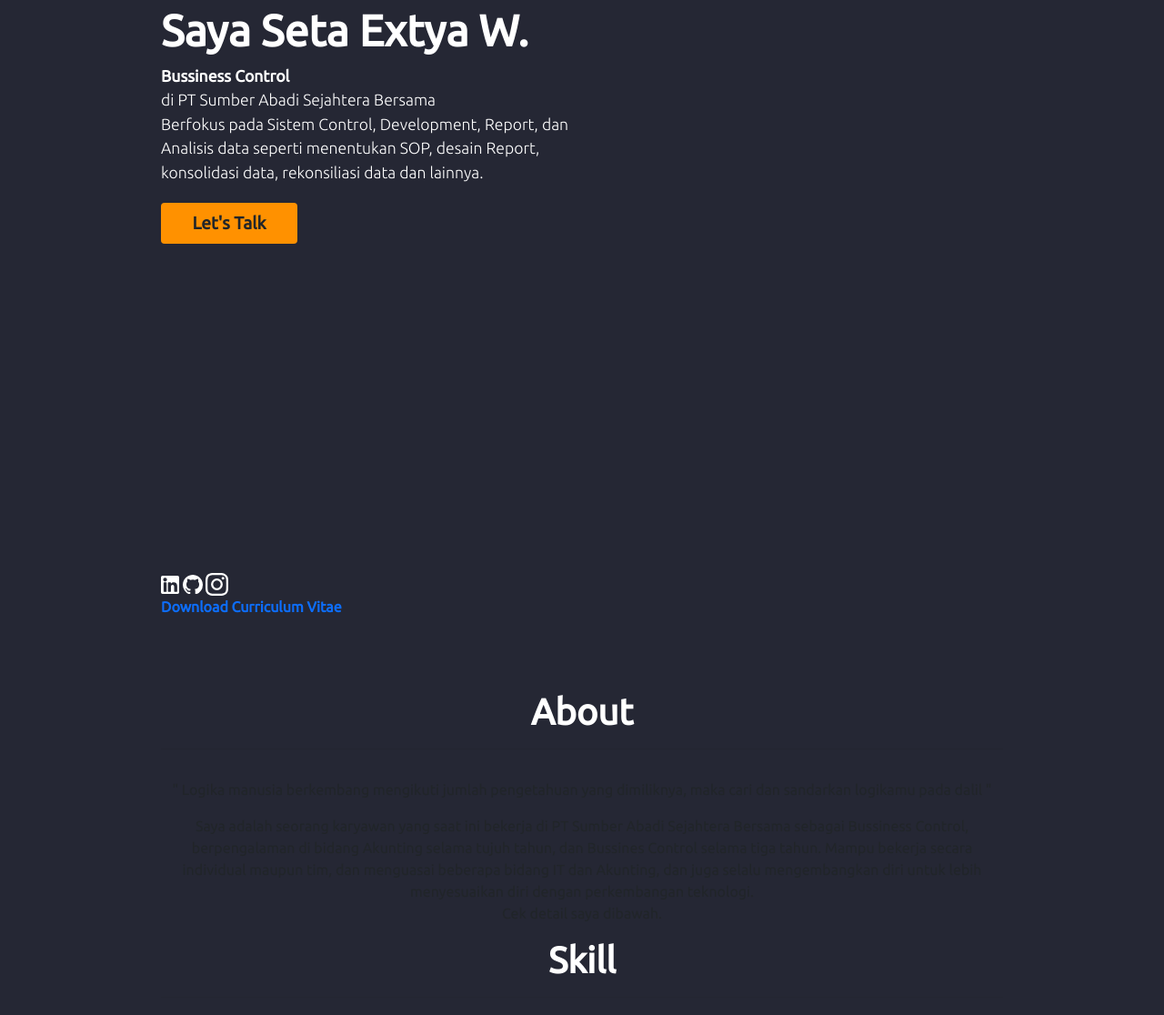
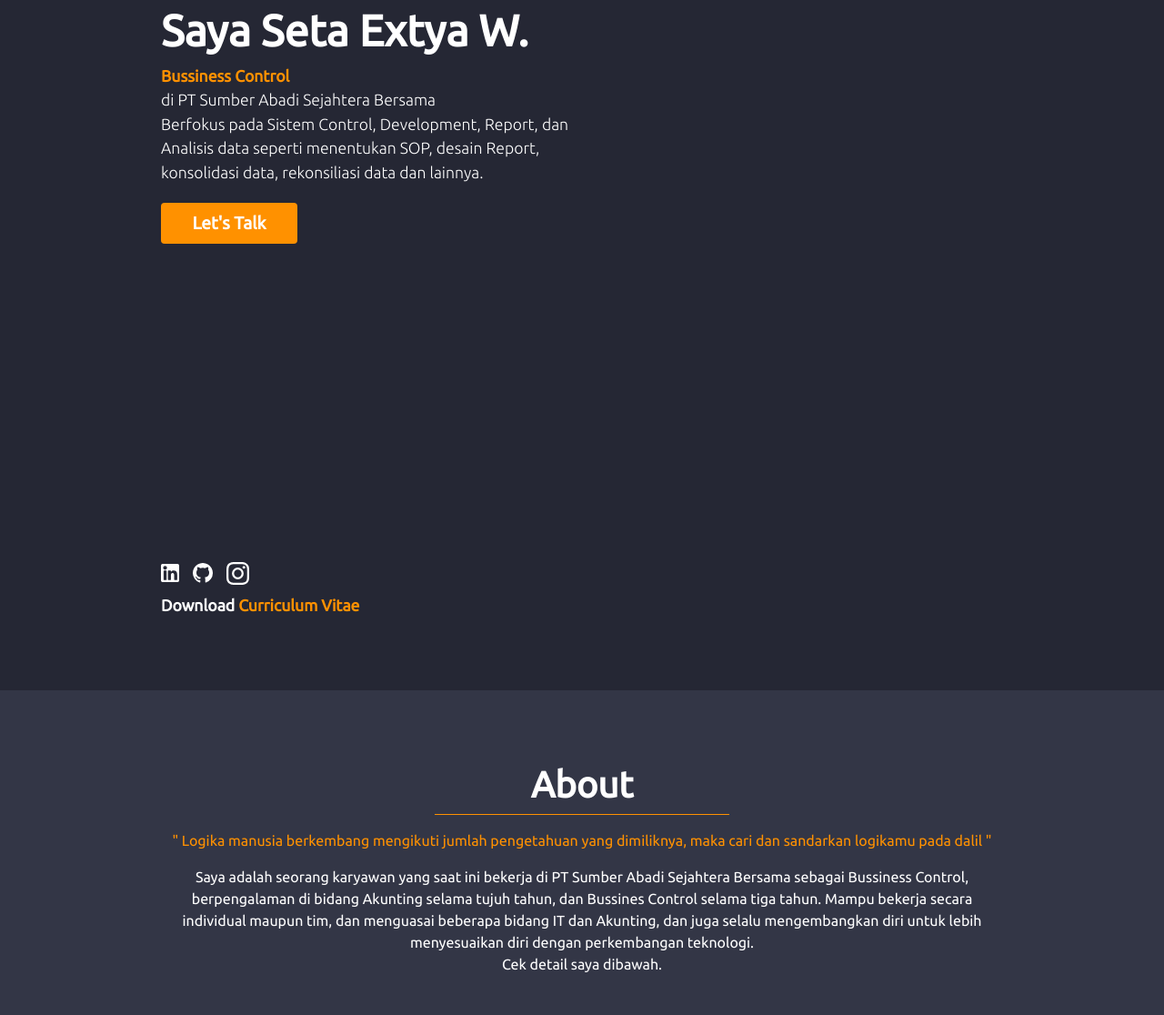
Before and after one commit to setaextya/setaextya.github.io, a plain HTML site: page index.html in a window 1280 px wide. Shown: the part 121-1237 px from the top of the page at 91% size. Drawn offline with nearby package versions, Linux system fonts and the light colour scheme.

Commit message:
update style css

```diff
--- a/css/style.css
+++ b/css/style.css
@@ -56,4 +56,67 @@ font-weight: 700;
 .btn-custom1:hover{
     box-shadow:  0 0 5px rgba(255, 166, 0, 0.8);
 }
+
+/* CTA */
+.btn-custom1{
+    background-color: var(--acsentColor);
+    text-align: center;
+    color: #fff;
+    min-width: 150px;
+    height: 45px;
+    font-weight: 700;
+    font-size: 1.2rem;
+}
+.btn-custom1:hover{
+    box-shadow: 0 0 5px rgba(255, 166, 0    , 0.8);
+}
+.color-acsent{
+    color: var(--acsentColor);
+}
+.cv {
+    color: #fff;
+    cursor: pointer;
+    font-size: 1.1rem;
+}
+.social-icon svg{
+margin-right: 0.7em;
+margin-bottom: 10px;
+}
 /* End Section Hero */
+
+/* ------------------------------------------------------------------------------------------------------ */
+
+/* Section About */
+hr{
+    width: 35%;
+    height: 5px;
+    color: var(--acsentColor);
+    margin: 0 auto;
+    opacity: 100%;
+
+}
+
+#about {
+    min-height: 300px;
+    width: 100%;
+    background-color: var(--secondaryColor);
+    color: #fff;
+    padding-top: 80px;
+    padding-bottom: 80px;
+    margin-bottom: 80px;
+}
+/* End Section About */
+
+/* Section Skill */
+#skill{
+    min-height: 600px;
+    width: 100%;
+    color: #fff;
+}
+
+#skill img{
+    margin :10px;
+
+}
+
+/* End Section Skill */
```
